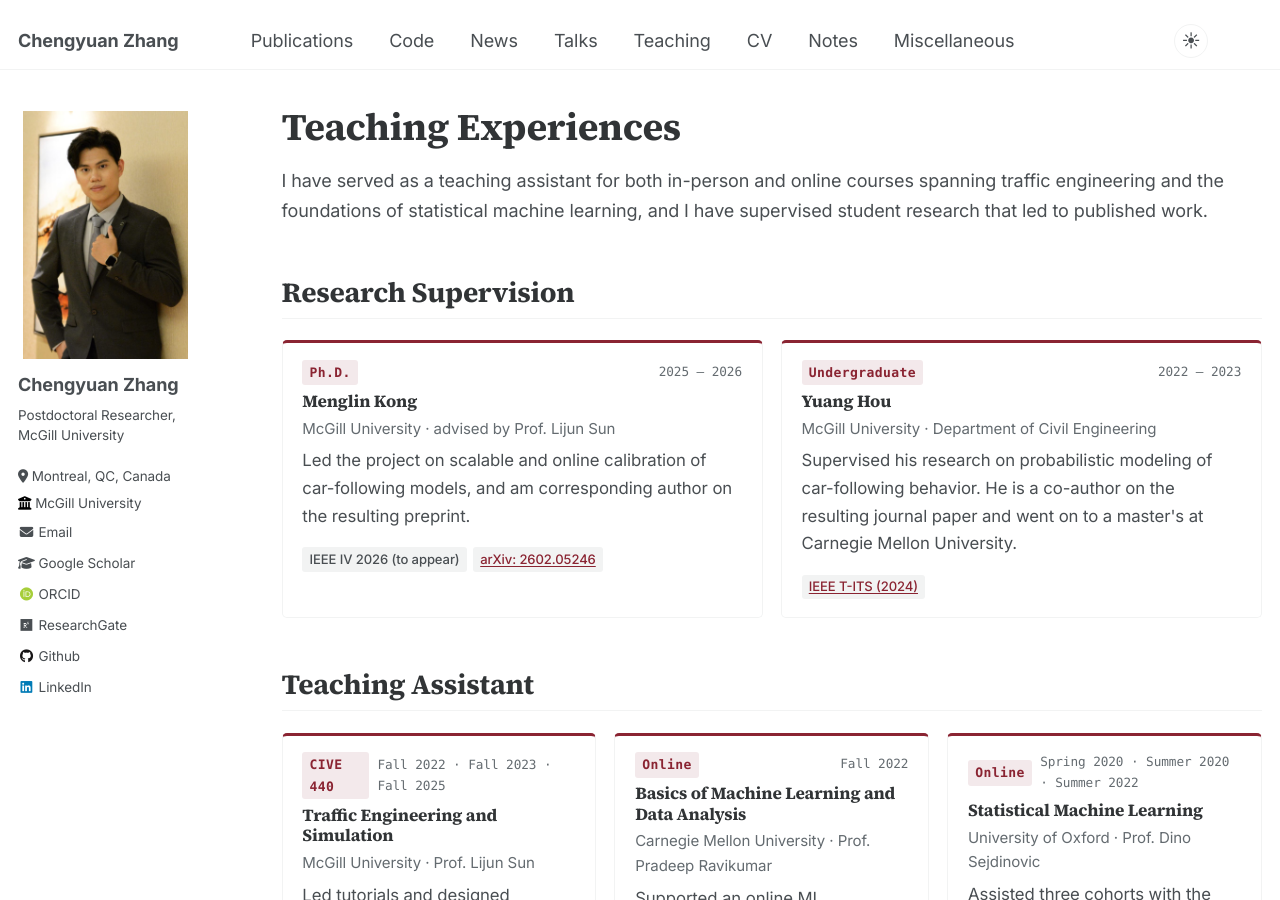
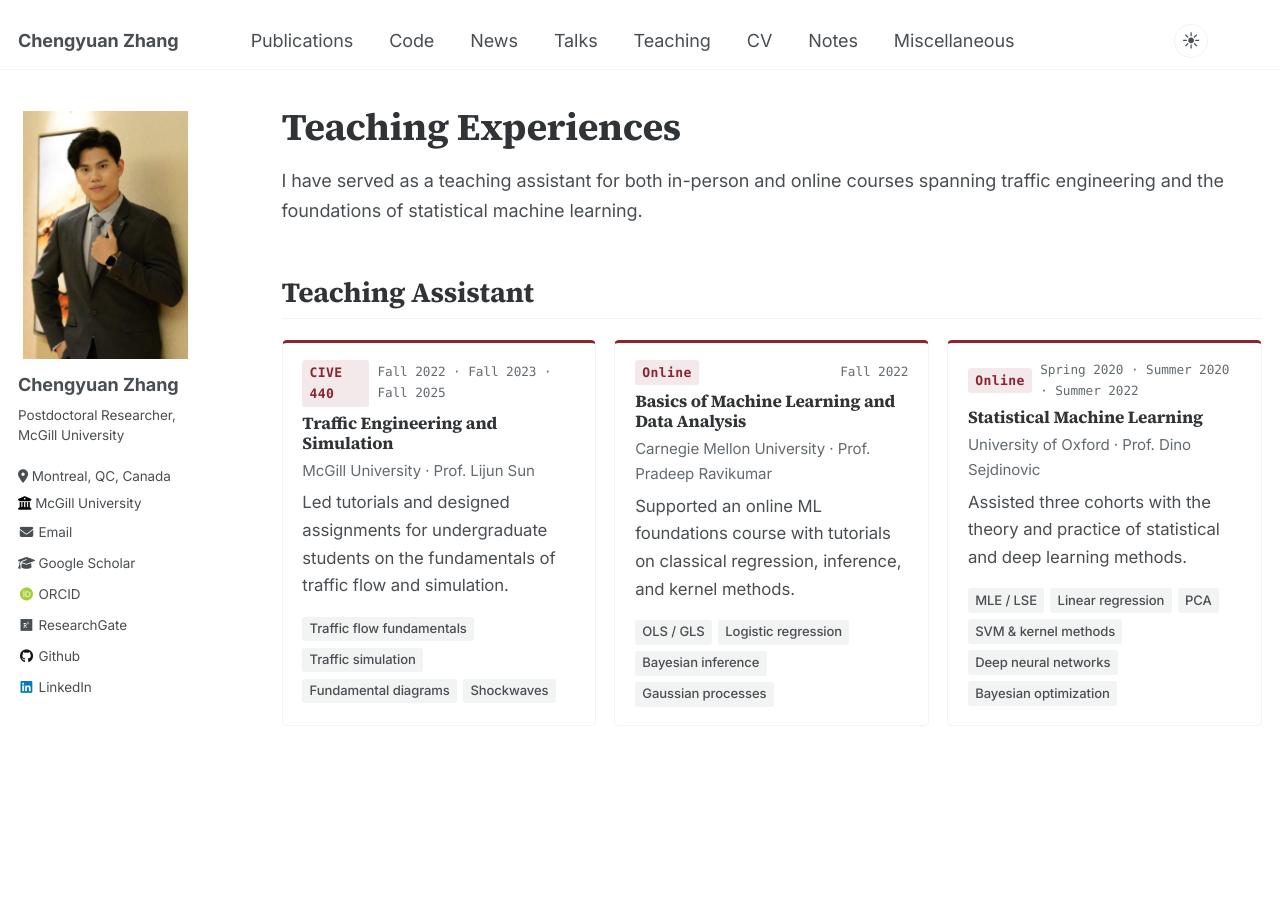
Before and after one commit to Chengyuan-Zhang/chengyuan-zhang.github.io, a Jekyll site: the page built from _pages/teaching.md, in a window 1280 px wide and 900 px high. Built offline with Jekyll 4.4.1, drawn with Linux system fonts in a browser that asks for light colours; some web fonts are replaced.

Commit message:
Drop the research supervision section from the teaching page
Requested. The Fall 2025 term added alongside it stays, and the two
supervision entries remain on the CV.

```diff
--- a/_pages/teaching.md
+++ b/_pages/teaching.md
@@ -5,41 +5,7 @@ permalink: /teaching/
 author_profile: true
 ---
 
-I have served as a teaching assistant for both in-person and online courses spanning traffic engineering and the foundations of statistical machine learning, and I have supervised student research that led to published work.
-
-Research Supervision
------
-
-<div class="course-grid">
-
-  <div class="course-card">
-    <div class="course-card__header">
-      <span class="course-card__code">Ph.D.</span>
-      <span class="course-card__term">2025 – 2026</span>
-    </div>
-    <h3>Menglin Kong</h3>
-    <p class="course-card__meta">McGill University · advised by Prof. Lijun Sun</p>
-    <p>Led the project on scalable and online calibration of car-following models, and am corresponding author on the resulting preprint.</p>
-    <div class="tags">
-      <span class="tag">IEEE IV 2026 (to appear)</span>
-      <span class="tag"><a href="https://arxiv.org/abs/2602.05246">arXiv: 2602.05246</a></span>
-    </div>
-  </div>
-
-  <div class="course-card">
-    <div class="course-card__header">
-      <span class="course-card__code">Undergraduate</span>
-      <span class="course-card__term">2022 – 2023</span>
-    </div>
-    <h3>Yuang Hou</h3>
-    <p class="course-card__meta">McGill University · Department of Civil Engineering</p>
-    <p>Supervised his research on probabilistic modeling of car-following behavior. He is a co-author on the resulting journal paper and went on to a master's at Carnegie Mellon University.</p>
-    <div class="tags">
-      <span class="tag"><a href="https://ieeexplore.ieee.org/document/10337758/">IEEE T-ITS (2024)</a></span>
-    </div>
-  </div>
-
-</div>
+I have served as a teaching assistant for both in-person and online courses spanning traffic engineering and the foundations of statistical machine learning.
 
 Teaching Assistant
 -----
```
